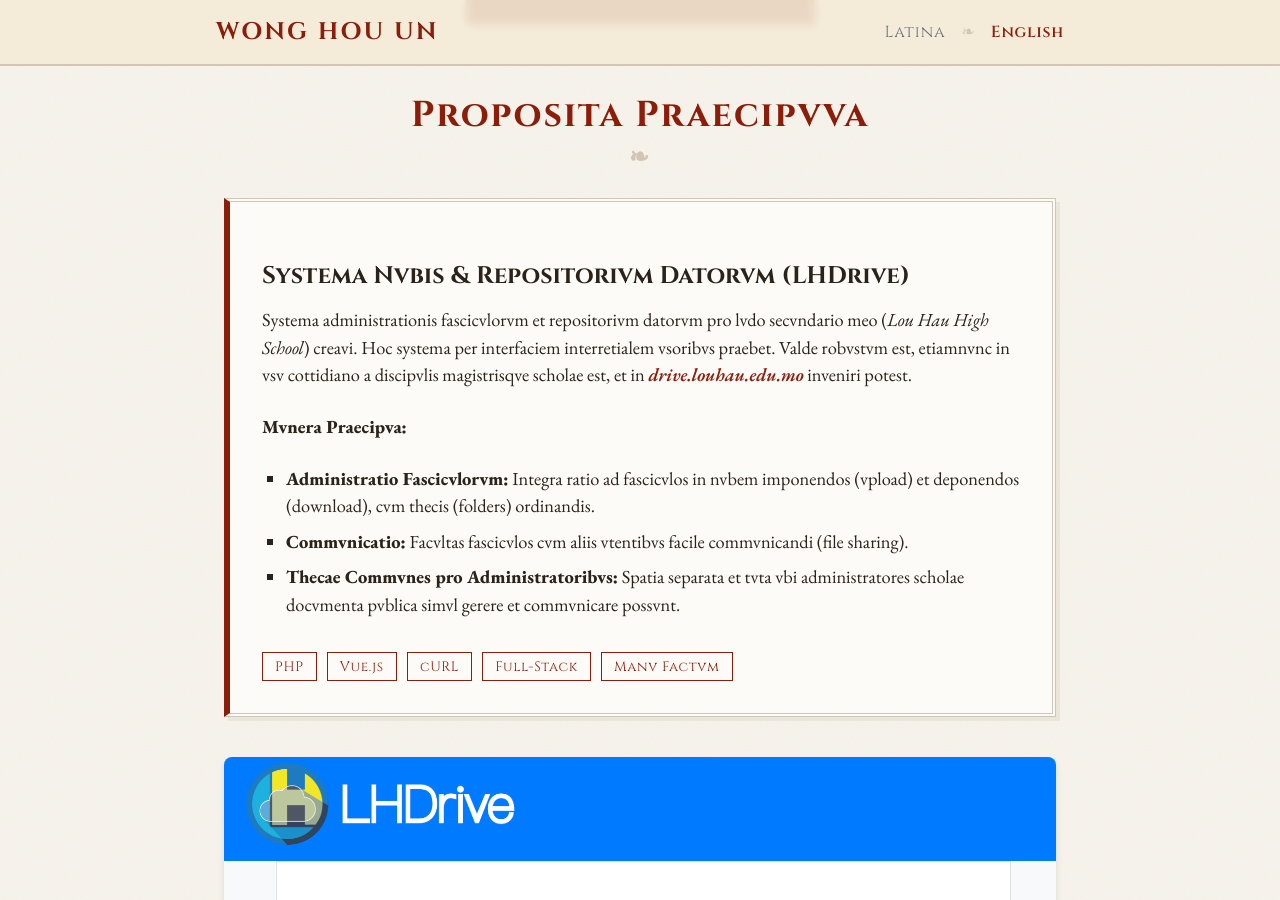
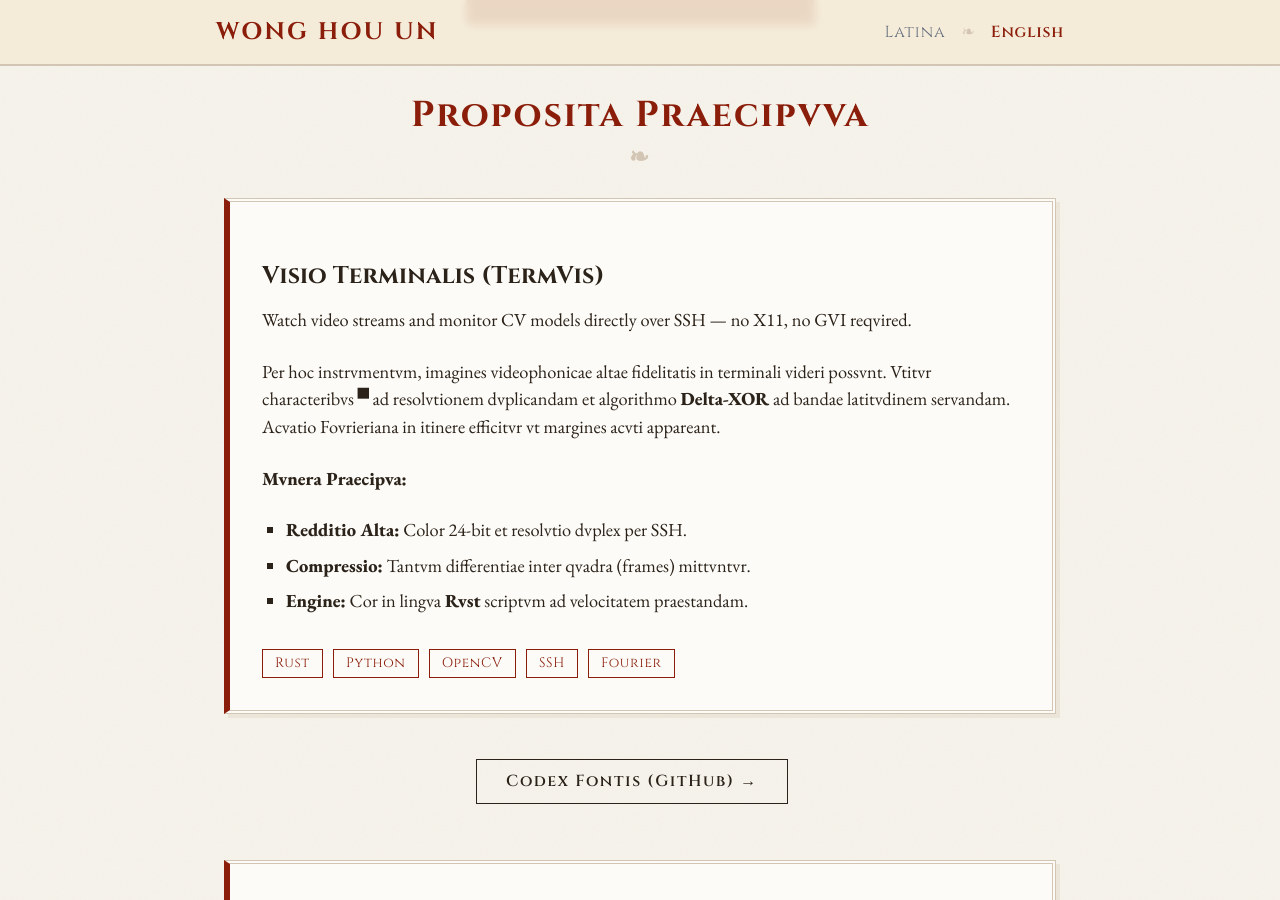
Before and after one commit to Harumoto1103/harumoto1103.github.io, a Jekyll site: the page built from index.md, in a window 1280 px wide and 900 px high, scrolled down 1966 px. Built offline with Jekyll 4.4.1, drawn with Linux system fonts in a browser that asks for light colours; nearby versions of some CDN libraries.

Commit message:
Add TermVis to principal projects, update KanbunSE examples/layout, and add logo to nav

```diff
--- a/index.md
+++ b/index.md
@@ -68,6 +68,25 @@ In schola, multa proposita confeci ad theoriam in praxim redigendam.
 
 ## Proposita Praecipvva
 
+> ### Visio Terminalis (TermVis)
+>
+> Watch video streams and monitor CV models directly over SSH — no X11, no GUI required.
+>
+> Per hoc instrvmentvm, imagines videophonicae altae fidelitatis in terminali videri possvnt. Vtitvr characteribvs `▀` ad resolvtionem dvplicandam et algorithmo **Delta-XOR** ad bandae latitvdinem servandam. Acvatio Fovrieriana in itinere efficitvr vt margines acvti appareant.
+>
+> **Munera Praecipua:**
+> - **Redditio Alta:** Color 24-bit et resolvtio dvplex per SSH.
+> - **Compressio:** Tantum differentiae inter qvadra (frames) mittvntvr.
+> - **Engine:** Cor in lingva **Rust** scriptvm ad velocitatem praestandam.
+>
+> <span class="badge">Rust</span> <span class="badge">Python</span> <span class="badge">OpenCV</span> <span class="badge">SSH</span> <span class="badge">Fourier</span>
+>
+<div style="text-align: center; margin: 1.5rem 0;">
+<div style="margin-top: 10px;">
+    <a href="https://github.com/Harumoto1103/TermVis" class="btn" style="margin-top: 5px;">Codex Fontis (GitHub) &rarr;</a>
+</div>
+</div>
+
 > ### Systema Nvbis & Repositorivm Datorvm (LHDrive)
 >
 > Systema administrationis fasciculorum et repositorium datorum pro ludo secundario meo (_Lou Hau High School_) creavi. Hoc systema per interfaciem interretialem usoribus praebet. Valde robustum est, etiamnunc in usu cottidiano a discipulis magistrisque scholae est, et in <a href="https://drive.louhau.edu.mo" target="_blank">drive.louhau.edu.mo</a> inveniri potest.
--- a/kanbunse/index.html
+++ b/kanbunse/index.html
@@ -54,7 +54,10 @@
 <nav>
   <div class="flex items-center gap-4">
     <a href="/" class="brand">WONG HOU UN</a>
-    <span class="title cinzel" id="nav-title">Editor KanbunSE</span>
+    <div class="flex items-center gap-2">
+      <img src="/logoWithText.1060a0cd.png" alt="Logo" style="height: 1.5rem; filter: sepia(0.2);">
+      <span class="title cinzel" id="nav-title">Editor KanbunSE</span>
+    </div>
   </div>
   <div class="controls">
     <button class="btn-lang" id="btn-lang">English</button>
```
